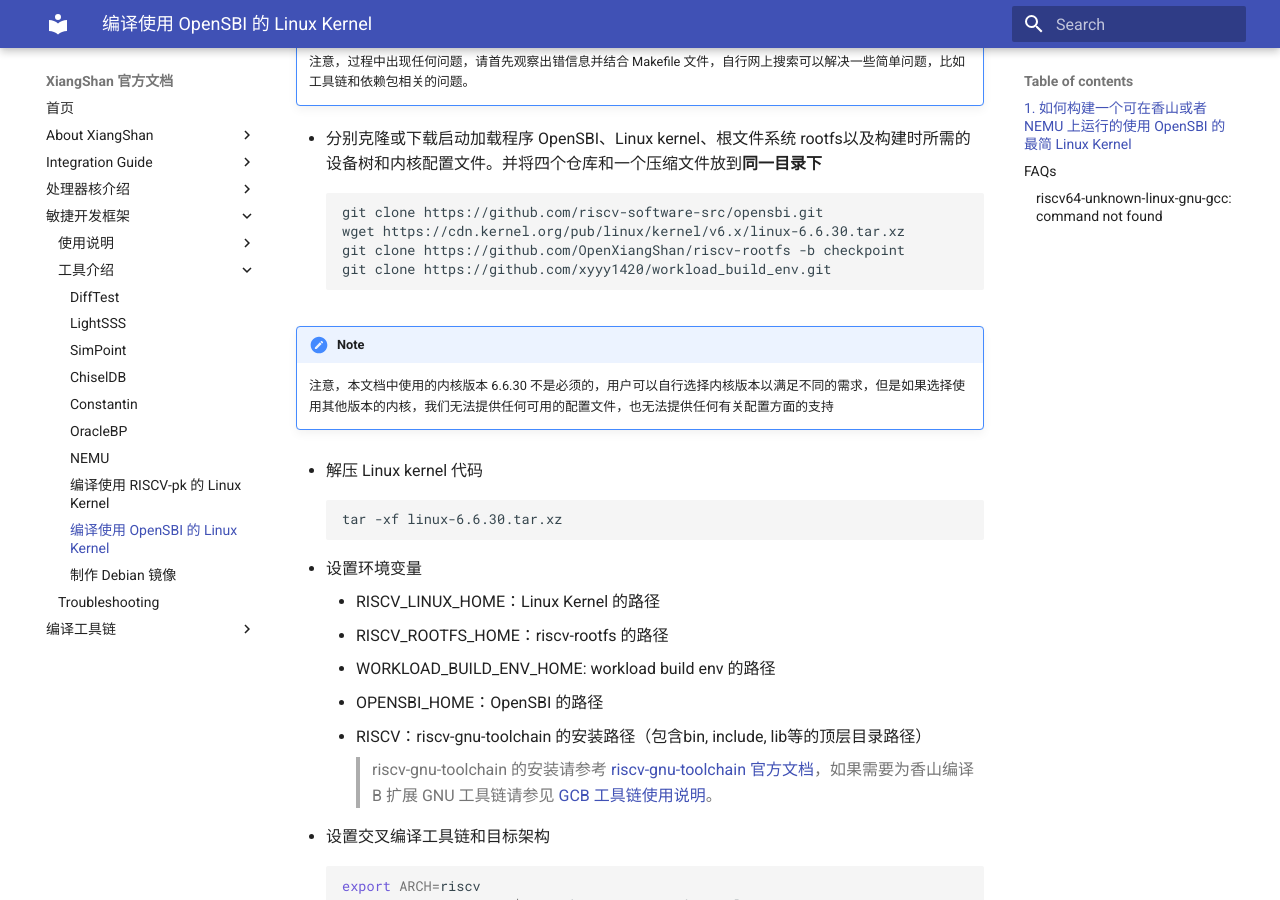
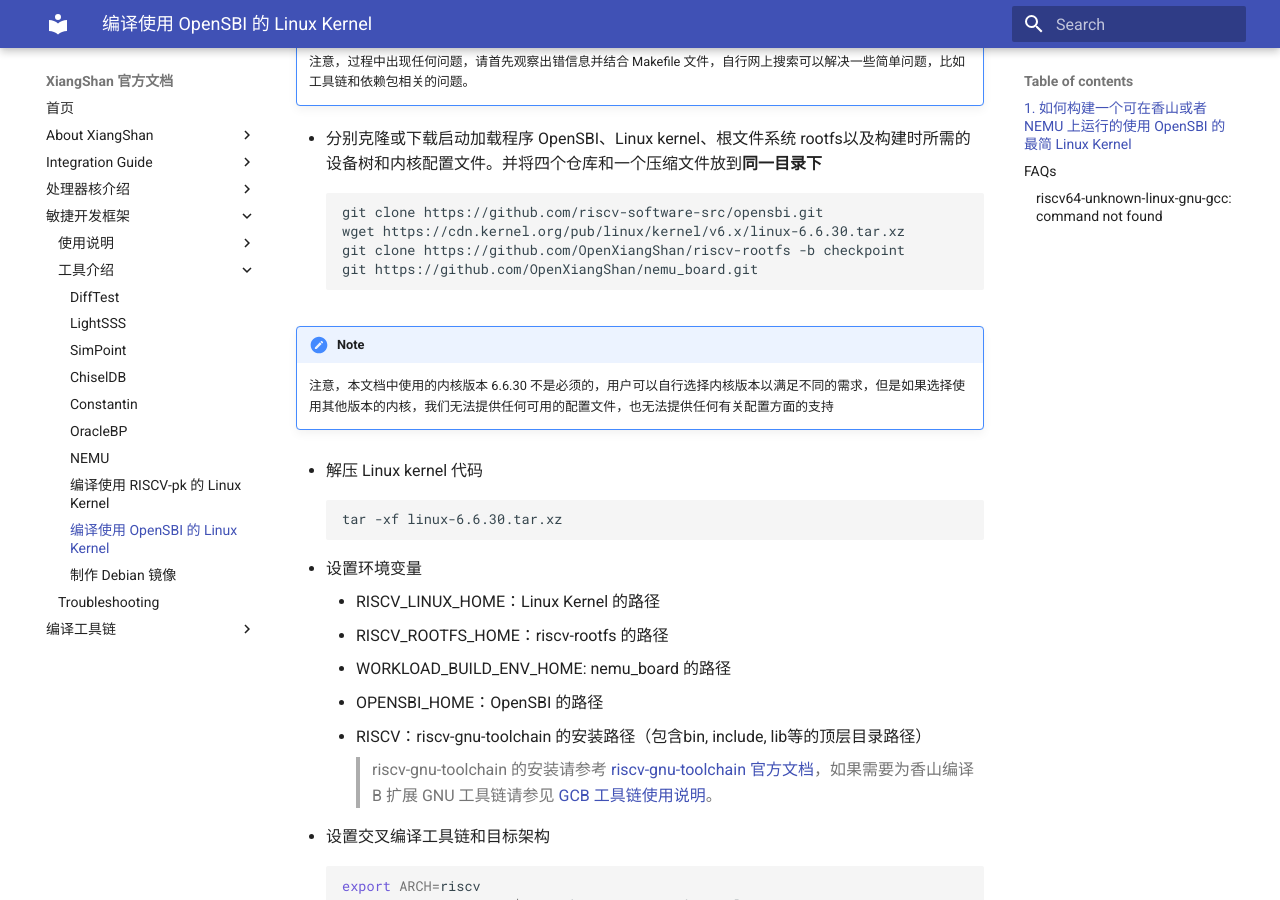
Before and after one commit to OpenXiangShan/XiangShan-doc, an MkDocs documentation site: the page built from docs/tools/opensbi-kernel-for-xs.md, in a window 1280 px wide and 900 px high, scrolled down 389 px. Built offline with MkDocs 1.6.1 and Material for MkDocs 9.7.7, drawn with Linux system fonts in a browser that asks for light colours.

Commit message:
opensbi-kernel-for-xs: fix workload_build_env repo link
Signed-off-by: jiaxiaoyu <xyyy1420@gmail.com>

````diff
--- a/docs/tools/opensbi-kernel-for-xs.md
+++ b/docs/tools/opensbi-kernel-for-xs.md
@@ -13,7 +13,7 @@
 git clone https://github.com/riscv-software-src/opensbi.git
 wget https://cdn.kernel.org/pub/linux/kernel/v6.x/linux-6.6.30.tar.xz
 git clone https://github.com/OpenXiangShan/riscv-rootfs -b checkpoint
-git clone https://github.com/xyyy1420/workload_build_env.git
+git https://github.com/OpenXiangShan/nemu_board.git
 ```
 !!! note
     注意，本文档中使用的内核版本 6.6.30 不是必须的，用户可以自行选择内核版本以满足不同的需求，但是如果选择使用其他版本的内核，我们无法提供任何可用的配置文件，也无法提供任何有关配置方面的支持
@@ -26,7 +26,7 @@ tar -xf linux-6.6.30.tar.xz
 * 设置环境变量
     * RISCV_LINUX_HOME：Linux Kernel 的路径
     * RISCV_ROOTFS_HOME：riscv-rootfs 的路径
-    * WORKLOAD_BUILD_ENV_HOME: workload build env 的路径
+    * WORKLOAD_BUILD_ENV_HOME: nemu_board 的路径
     * OPENSBI_HOME：OpenSBI 的路径
     * RISCV：riscv-gnu-toolchain 的安装路径（包含bin, include, lib等的顶层目录路径）
     > riscv-gnu-toolchain 的安装请参考 [riscv-gnu-toolchain 官方文档](https://github.com/riscv-collab/riscv-gnu-toolchain)，如果需要为香山编译 B 扩展 GNU 工具链请参见 [GCB 工具链使用说明](../compiler/gnu_toolchain.md)。
````
